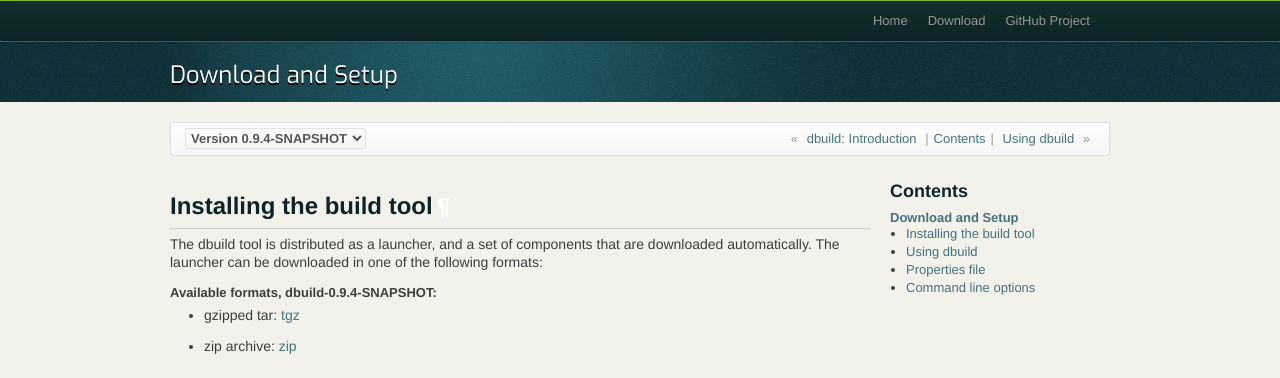
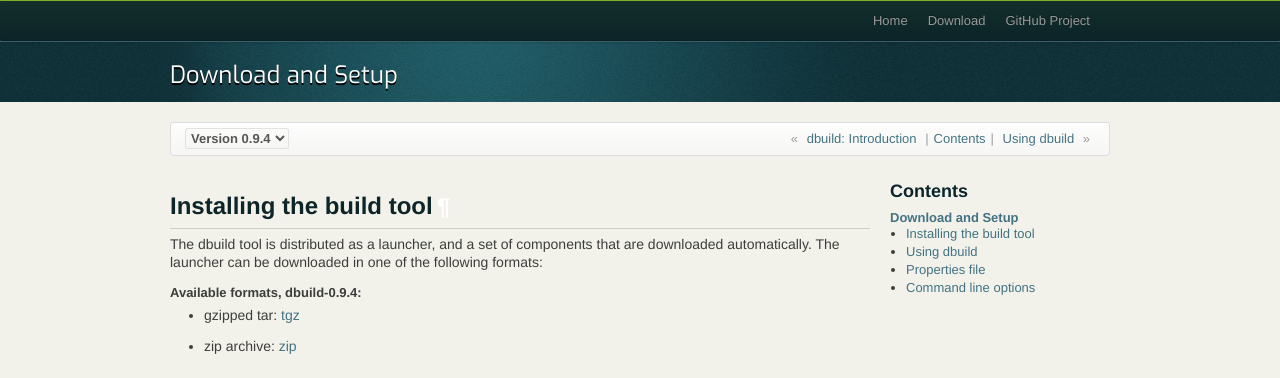
Before and after one commit to lightbend-labs/dbuild, a Sphinx documentation site: the page built from docs/src/sphinx/download.rst, in a window 1280 px wide. Shown: the top 378 px of the page. Built offline with Sphinx 7.4.7, drawn with Linux system fonts in a browser that asks for light colours.

Commit message:
Bump version to 0.9.4

```diff
--- a/docs/src/sphinx/conf.py
+++ b/docs/src/sphinx/conf.py
@@ -9,7 +9,7 @@
 
 project = 'dbuild'
 version = '0.9.4'
-release = '0.9.4-SNAPSHOT'
+release = '0.9.4'
 sbt_version = '0.12.4'
 
 # General settings
```
Also changed, not shown: 1 other file.
